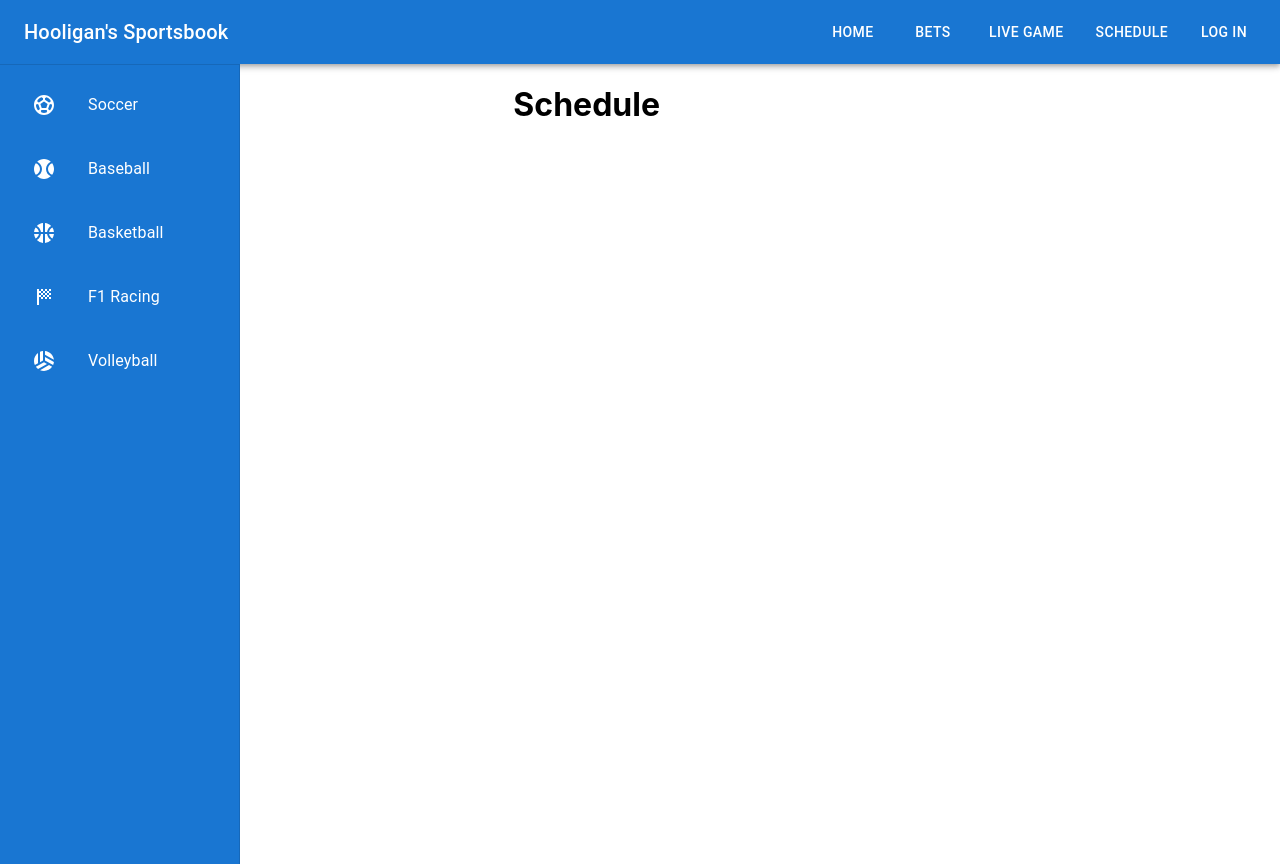
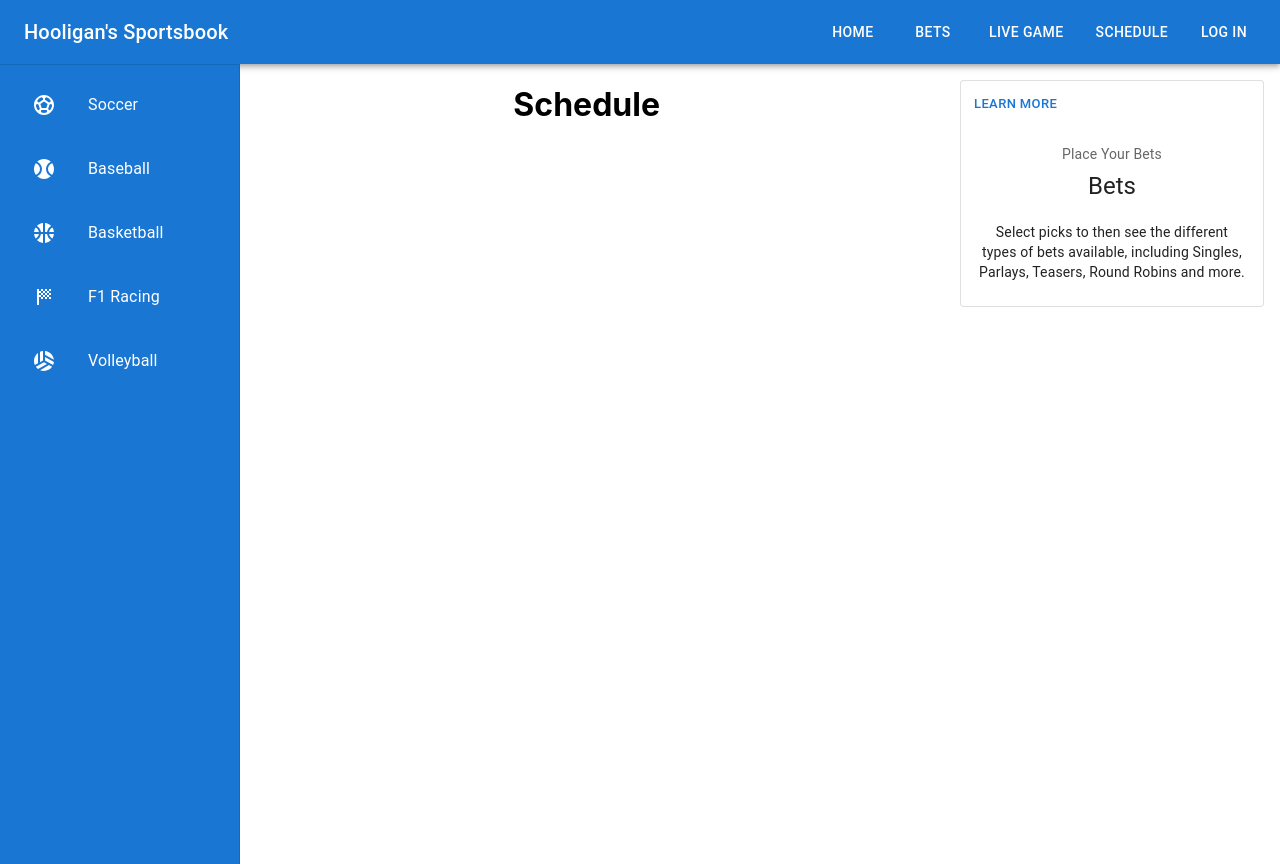
Before and after one commit to npunjani3/hooligansSports, a React (Create React App) app in the folder hooligans/: page /schedule in a window 1280 px wide. Built offline with nearby package versions, Linux system fonts and the light colour scheme.

Commit message:
Added Bet Card UI

```diff
--- a/hooligans/src/App.js
+++ b/hooligans/src/App.js
@@ -7,6 +7,7 @@ import { Home } from './pages/Home.tsx';
 import { Bets } from './pages/Bets.tsx';
 import { Schedule } from './pages/Schedule.tsx';
 import { Live } from './pages/Live.tsx';
+import OutlinedCard from './components/Card.tsx';
 
 function App() {
   return (
@@ -26,7 +27,9 @@ function App() {
             </Routes>
           </div>
         </Grid>
-        <Grid item sm={3}></Grid>
+        <Grid item sm={3}>
+          <OutlinedCard />
+        </Grid>
       </Grid>
 
     </div>
--- /dev/null
+++ b/hooligans/src/components/Card.tsx
@@ -0,0 +1,44 @@
+import * as React from 'react';
+import Box from '@mui/material/Box';
+import Card from '@mui/material/Card';
+import CardActions from '@mui/material/CardActions';
+import CardContent from '@mui/material/CardContent';
+import Button from '@mui/material/Button';
+import Typography from '@mui/material/Typography';
+
+const bull = (
+  <Box
+    component="span"
+    sx={{ display: 'inline-block', mx: '2px', transform: 'scale(0.8)' }}
+  >
+    •
+  </Box>
+);
+
+const card = (
+  <React.Fragment>
+    <CardActions>
+      <Button size="small">Learn More</Button>
+    </CardActions>
+    <CardContent>
+      <Typography sx={{ fontSize: 14 }} color="text.secondary" gutterBottom>
+        Place Your Bets
+      </Typography>
+      <Typography variant="h5" component="div">
+        Bets
+      </Typography>
+      <br />
+      <Typography variant="body2">
+        Select picks to then see the different types of bets available, including Singles, Parlays, Teasers, Round Robins and more.
+      </Typography>
+    </CardContent>
+  </React.Fragment>
+);
+
+export default function OutlinedCard() {
+  return (
+    <Box sx={{ minWidth: 275, marginTop: 2, marginRight: 2 }}>
+      <Card variant="outlined">{card}</Card>
+    </Box>
+  );
+}
```
